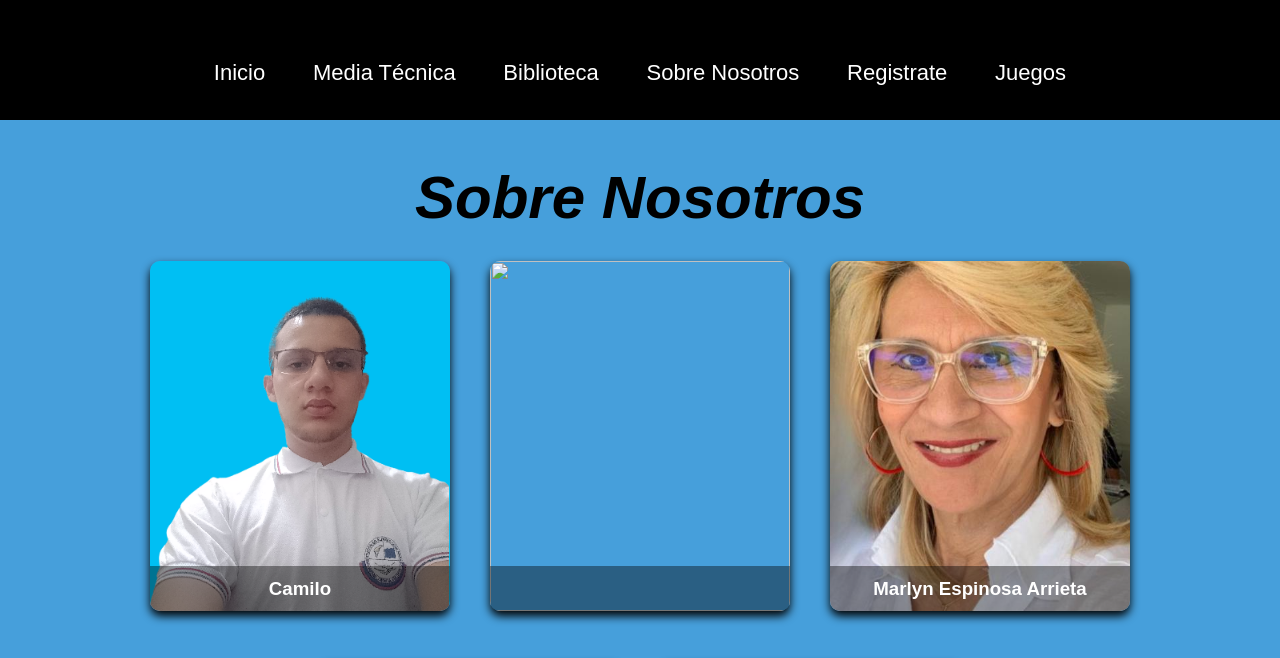
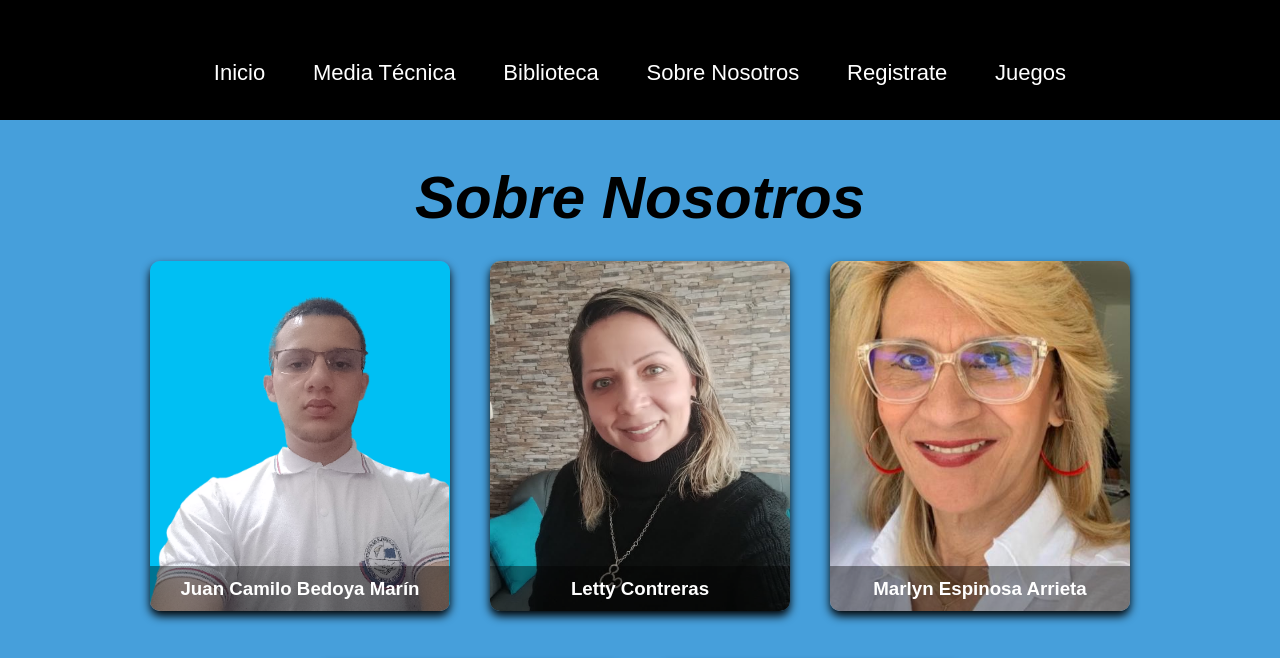
Before and after one commit to CamiloCe/Media-IEACA, a plain HTML site: page sobrenosotros.html in a window 1280 px wide. Shown: the top 658 px of the page. Drawn offline with Linux system fonts and the light colour scheme.

Commit message:
Update sobrenosotros.html

```diff
--- a/sobrenosotros.html
+++ b/sobrenosotros.html
@@ -42,16 +42,15 @@
     <div class="card">
         <div class="face front">
             <img src="Camilo foto transparente.png" alt="">
-            <h3>Camilo</h3>
+            <h3>Juan Camilo Bedoya Marín</h3>
         </div>
         <div class="face back">
-            <h3>Camilo</h3>
+            <h3>Juan Camilo Bedoya Marín, 11°1</h3>
             <p>Mi nombre es Juan Camilo, soy estudianate de la I.E Alfredo
-                Cock Arango. Soy un fiel enamorado de la ciencia y la tecnología,
+                Cock Arango, del grado 11°1. Soy un fiel enamorado de la ciencia y la tecnología,
                 me gusta aprender cosas nuevas cada día y utilizar lo que aprendo
                 para lograr un cambio en el medio que me rodea. Me encanta leer
-                y aprender, actualmente soy estudiante de una técnica en sistemas,
-                 en el Alfredo Cock.
+                y aprender, actualmente soy  técnico en sistemas y técnico en gestión ambiental.
             </p>
                 <div class="link">
                     <a  target="_blank" href="https://pruebadedesarrollowebs.blogspot.com">Más Destalles</a>
@@ -61,12 +60,16 @@
 
     <div class="card">
         <div class="face front">
-            <img src="#" alt="">
-            <h3></h3>
+            <img src="letty.jpg" alt="">
+            <h3>Letty Contreras</h3>
         </div>
         <div class="face back">
-            <h3></h3>
-            <p>
+            <h3>Lettty Contreras</h3>
+            <p>Magister en Didáctica en inglés
+                Especialista en Pedagogía
+                Ingeniera de Sistemas
+                Docente de inglés
+                Tecnologa en informática y sistemas de información.
             </p>
                 <div class="link">
                     <a target="_blank" href="#">Más Detalles</a>
```
